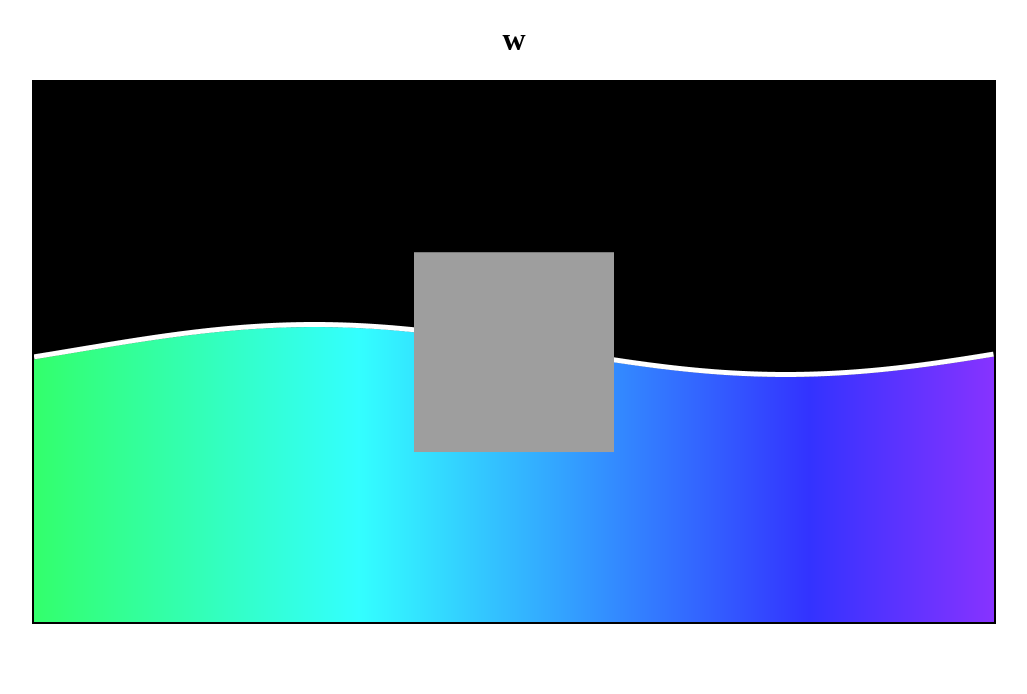
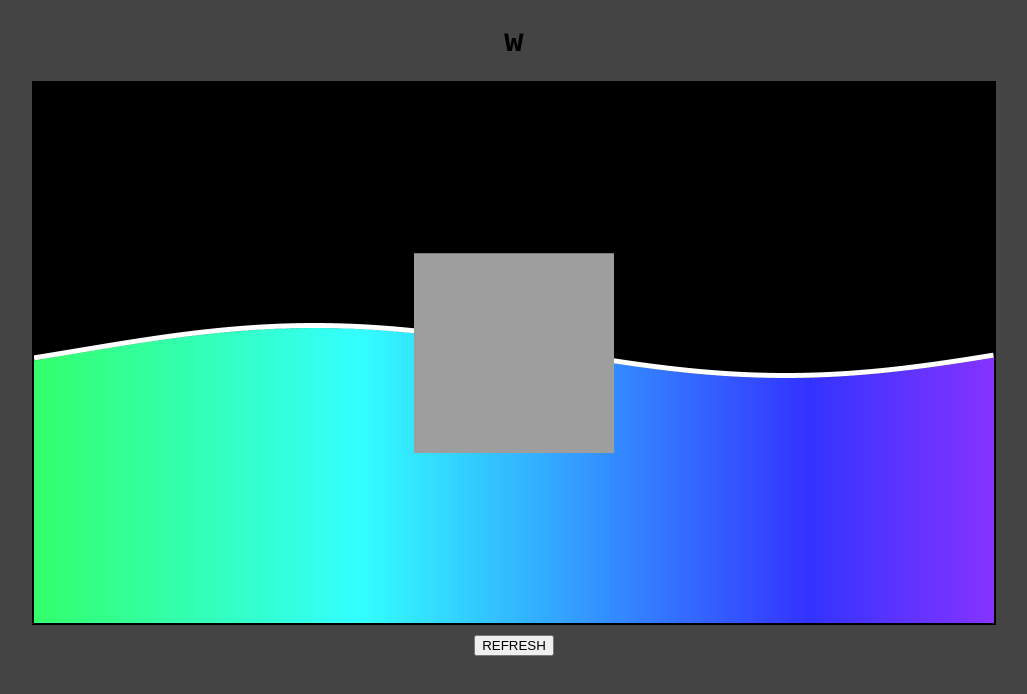
Before and after one commit to MRePotatoes/s.qts.life, a plain HTML site: page Canvas/index.htm in a window 1280 px wide. Shown: the whole page, without its empty margins (126-1153 px from the left). Drawn offline with nearby package versions, Linux system fonts and the light colour scheme.

Commit message:
cool css & refresh button!!

```diff
--- a/Canvas/index.htm
+++ b/Canvas/index.htm
@@ -5,12 +5,17 @@
         <meta name="viewport" content="width=device-width, initial-scale=1.0">
         <script src="https://code.jquery.com/jquery-3.5.1.js" integrity="sha384-/LjQZzcpTzaYn7qWqRIWYC5l8FWEZ2bIHIz0D73Uzba4pShEcdLdZyZkI4Kv676E" crossorigin="anonymous"></script>
         <style>
+            body {
+                font-family: "Lucida Console", Monaco, monospace;
+                text-align: center;
+                background-color: rgb(68, 68, 68);
+            }
+            button {
+                margin-top: 10px;
+            }
             canvas {
                 width: 100%;
                 background-color: black;
-            }
-            h1 {
-                text-align: center;
             }
             #container {
                 width: 960px;
@@ -31,5 +36,6 @@
         </div>
 
         <script src="main.js"></script>
+        <button onclick="reload()">REFRESH</button>
     </body>
 </html>
--- a/Canvas/main.js
+++ b/Canvas/main.js
@@ -25,6 +25,7 @@ function reload()
 {
     clearInterval(Interval)
     c.height = 1080
+    Time = 0
     Interval = setInterval(draw, 1000/60)
 }
 
```
